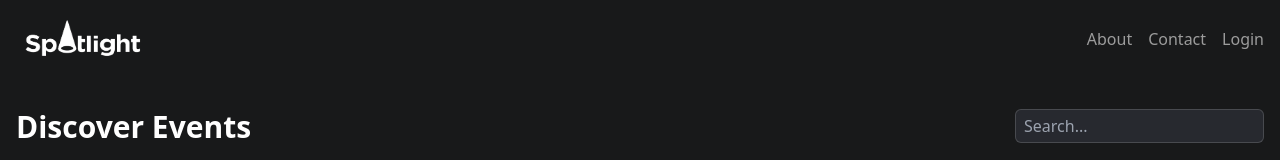
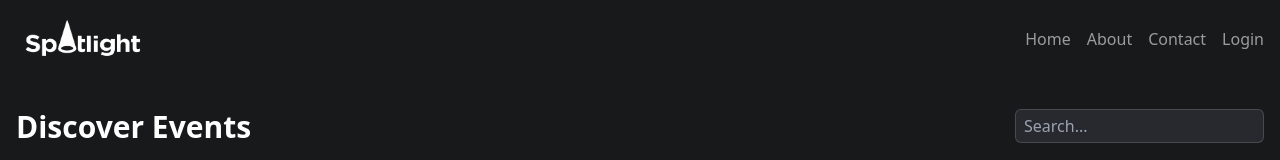
Before and after one commit to rirefat/Spotlight, a Next.js app: page / in a window 1280 px wide. Shown: the top 160 px of the page. Built offline with nearby package versions, Linux system fonts and the light colour scheme; no server answers; the database is empty.

Commit message:
update navbar

```diff
--- a/components/navbar/Navbar.jsx
+++ b/components/navbar/Navbar.jsx
@@ -19,6 +19,7 @@
                 </div>
 
                 <ul className="flex gap-4 text-[#9C9C9C] ">
+                    <li><Link className='hover:text-slate-200' href="/">Home</Link></li>
                     <li><Link className='hover:text-slate-200' href="/about">About</Link></li>
                     <li><Link className='hover:text-slate-200' href="/contact">Contact</Link></li>
                     <li><UserAccess /></li>
```
